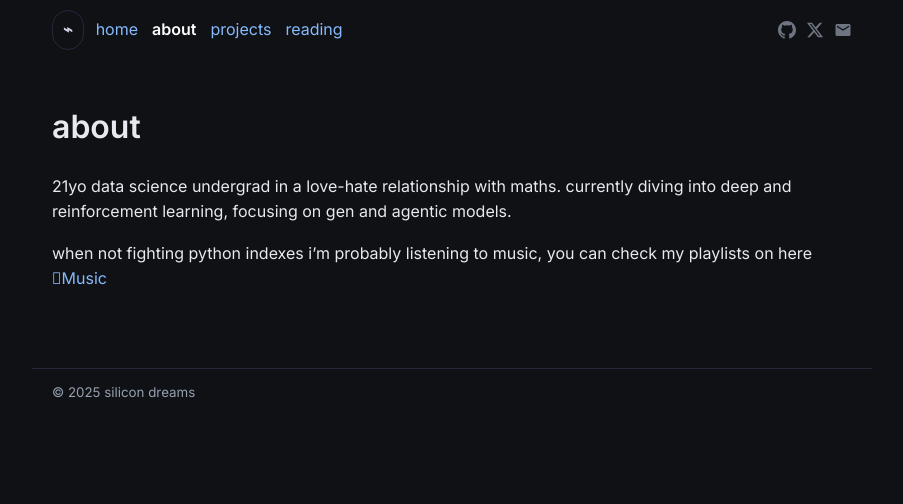
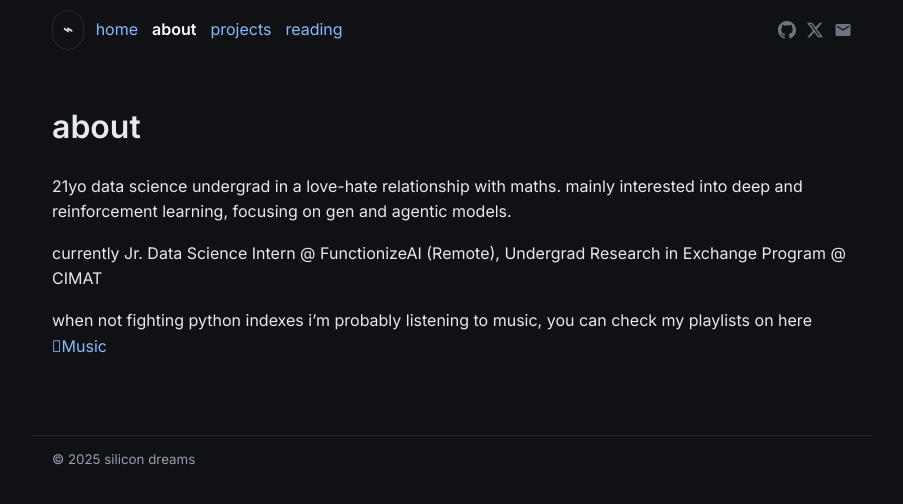
Before and after one commit to LAK3SHORE/cris.github.io, a Jekyll site: the page built from about.md, in a window 1280 px wide. Shown: the top 504 px of the page, without its empty margins (188-1091 px from the left). Built offline with Jekyll 4.4.1, drawn with Linux system fonts in a browser that asks for light colours.

Commit message:
Update about.md

```diff
--- a/about.md
+++ b/about.md
@@ -7,6 +7,8 @@ permalink: /about/
 # about
 
 21yo data science undergrad in a love-hate relationship with maths.
-currently diving into deep and reinforcement learning, focusing on gen and agentic models.
+mainly interested into deep and reinforcement learning, focusing on gen and agentic models.
+
+currently Jr. Data Science Intern @ FunctionizeAI (Remote), Undergrad Research in Exchange Program @ CIMAT
 
 when not fighting python indexes i'm probably listening to music, you can check my playlists on here [Music](https://music.apple.com/profile/alexturnerstan)
```
